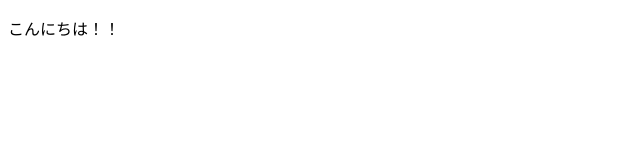
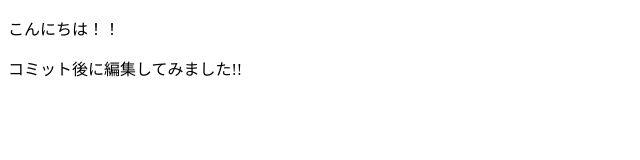
Before and after one commit to YutaroOshita/git-test, a plain HTML site: page index.html in a window 1280 px wide. Shown: the whole page, without its empty margins (0-640 px from the left). Drawn offline with Linux system fonts and the light colour scheme.

Commit message:
style.cssを追加しました

```diff
--- /dev/null
+++ b/css/style.css
@@ -0,0 +1,3 @@
+p{
+    color:red;
+}
--- a/index.html
+++ b/index.html
@@ -8,5 +8,6 @@
 </head>
 <body>
    <p>こんにちは！！</p>
+   <p>コミット後に編集してみました!!</p>
 </body>
 </html>
```
